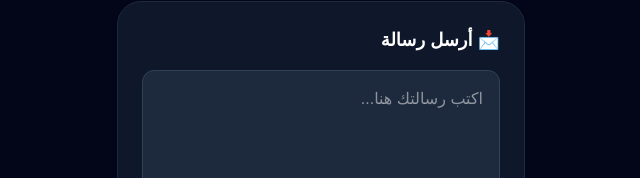
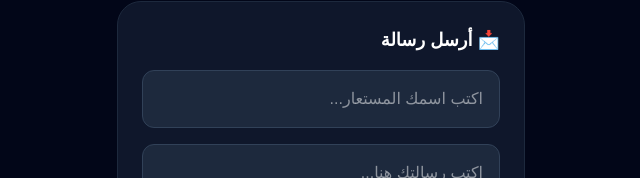
Before and after one commit to asimsaham-svg/wasal, a Next.js app: page / in a window 1280 px wide. Shown: the part 409-587 px from the top of the page, without its empty margins (319-959 px from the left). Built offline with nearby package versions, Linux system fonts and the light colour scheme; no server answers.

Commit message:
Add sender nickname to messages

```diff
--- a/app/admin/page.tsx
+++ b/app/admin/page.tsx
@@ -223,7 +223,7 @@ export default function AdminPage() {
                     className="rounded-2xl border border-slate-800 bg-slate-900 p-5"
                   >
                     <p className="mb-3 text-sm text-cyan-400">
-                      متابع {msg.sender_id.slice(0, 8)}
+                      {msg.sender_name?.trim() || `متابع ${msg.sender_id.slice(0, 8)}`}
                     </p>
 
                     <p className="whitespace-pre-wrap leading-7">
--- a/app/page.tsx
+++ b/app/page.tsx
@@ -5,12 +5,18 @@ import { supabase } from "@/lib/supabase";
 
 export default function Home() {
   const [userId, setUserId] = useState("");
+  const [senderName, setSenderName] = useState("");
   const [message, setMessage] = useState("");
   const [status, setStatus] = useState("");
   const [sending, setSending] = useState(false);
   const [myMessages, setMyMessages] = useState<any[]>([]);
   const [replies, setReplies] = useState<any[]>([]);
   const [loadingReplies, setLoadingReplies] = useState(false);
+
+  useEffect(() => {
+    const savedName = localStorage.getItem("wasal_sender_name");
+    if (savedName) setSenderName(savedName);
+  }, []);
 
   async function loadReplies(id: string, silent = false) {
     if (!silent) {
@@ -112,13 +118,14 @@ export default function Home() {
   async function sendMessage(e: React.FormEvent) {
     e.preventDefault();
 
-    if (!message.trim() || !userId) return;
+    if (!senderName.trim() || !message.trim() || !userId) return;
 
     setSending(true);
     setStatus("");
 
     const { error } = await supabase.from("messages").insert({
       sender_id: userId,
+      sender_name: senderName.trim(),
       content: message.trim(),
     });
 
@@ -168,6 +175,19 @@ export default function Home() {
           <h3 className="mb-4 text-lg font-bold">📩 أرسل رسالة</h3>
 
           <form onSubmit={sendMessage}>
+            <input
+              type="text"
+              value={senderName}
+              onChange={(e) => {
+                setSenderName(e.target.value);
+                localStorage.setItem("wasal_sender_name", e.target.value);
+              }}
+              placeholder="اكتب اسمك المستعار..."
+              maxLength={40}
+              required
+              className="mb-4 w-full rounded-xl border border-slate-700 bg-slate-800 p-4 text-white outline-none focus:border-cyan-400"
+            />
+
             <textarea
               value={message}
               onChange={(e) => setMessage(e.target.value)}
@@ -179,7 +199,7 @@ export default function Home() {
 
             <button
               type="submit"
-              disabled={sending || !userId || !message.trim()}
+              disabled={sending || !userId || !senderName.trim() || !message.trim()}
               className="mt-4 w-full rounded-xl bg-cyan-500 p-4 font-bold text-slate-950 disabled:opacity-50"
             >
               {sending ? "جارٍ الإرسال..." : "إرسال الرسالة"}
```
